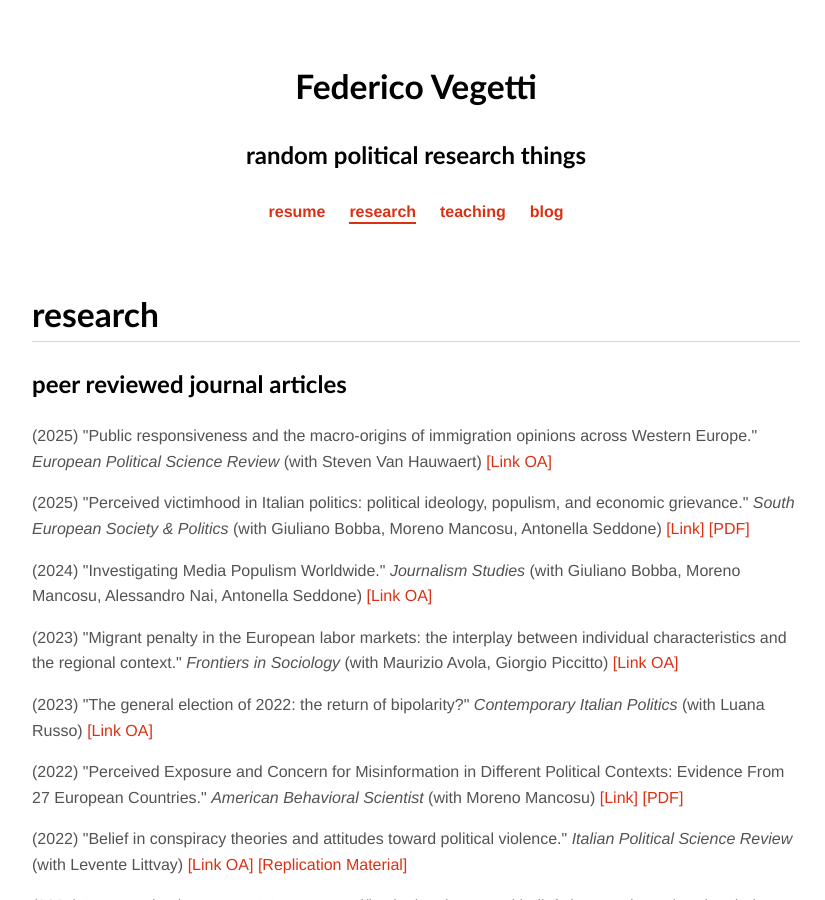
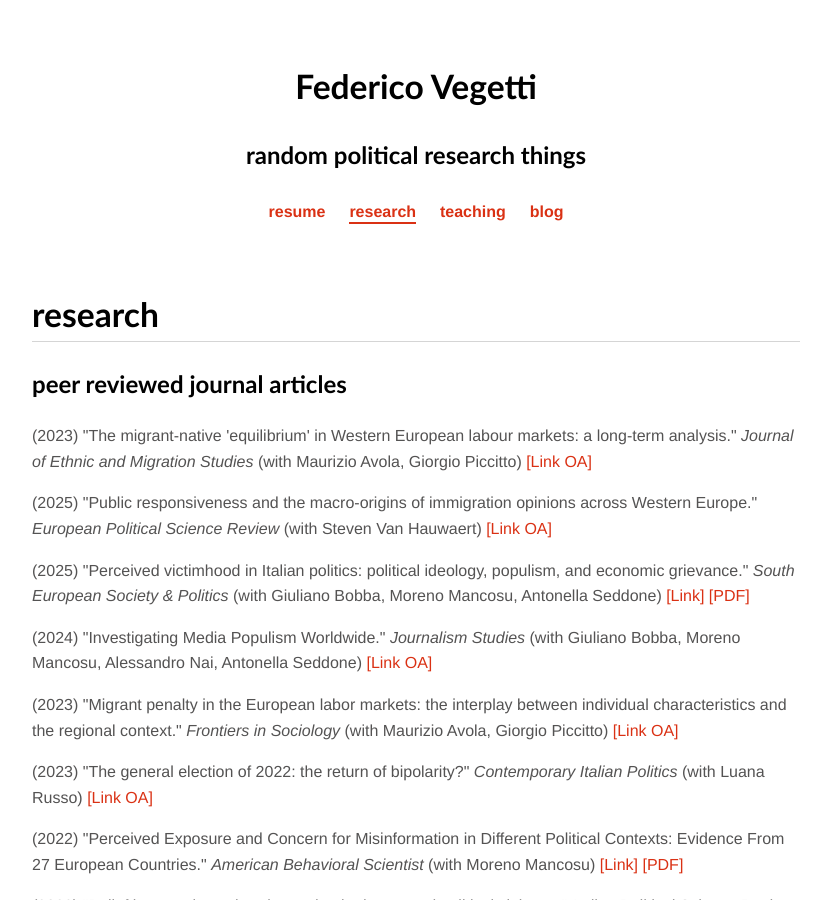
Before and after one commit to federicovegetti/federicovegetti.github.io, a Jekyll site: the page built from research/index.html, in a window 1280 px wide and 900 px high. Shown: the whole window, without its empty margins (224-1049 px from the left). Built offline with Jekyll 4.4.1, drawn with Linux system fonts in a browser that asks for light colours; nearby versions of some CDN libraries; a style sheet for code colours, icons or effects is not loaded.

Commit message:
Update research

```diff
--- a/research/index.html
+++ b/research/index.html
@@ -7,6 +7,10 @@ permalink: research/
 <h1>{{ page.title }}</h1>
 
 <h2>peer reviewed journal articles</h2>
+
+	<p>(2023) "The migrant-native 'equilibrium' in Western European labour markets: a long-term analysis." <i>Journal of Ethnic and Migration Studies</i> (with Maurizio Avola, Giorgio Piccitto)
+	<a href="https://doi.org/10.1080/1369183X.2026.2620584" target="_blank">[Link OA]</a>
+	</p>
 
 	<p>(2025) "Public responsiveness and the macro-origins of immigration opinions across Western Europe." <i>European Political Science Review</i> (with Steven Van Hauwaert)
 	<a href="https://doi.org/10.1017/S1755773925000037" target="_blank">[Link OA]</a>
```
